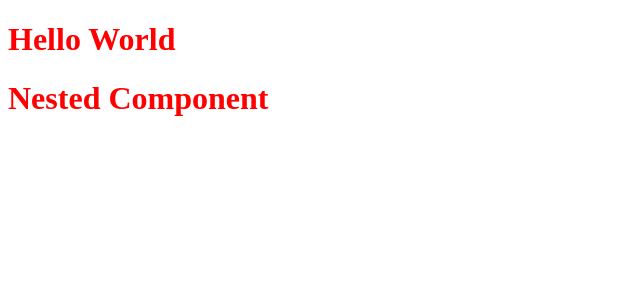
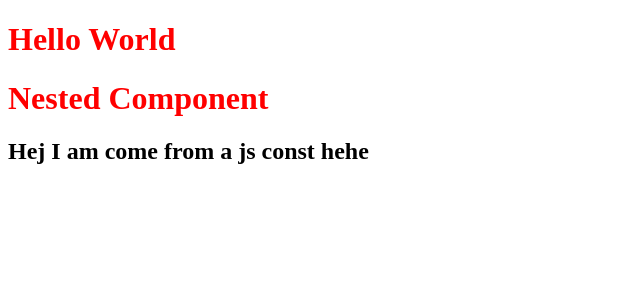
Before and after one commit to jumistrandberg/vue-tutorial-with-comments, a Vue app: page / in a window 1280 px wide. Shown: the top 300 px of the page, without its empty margins (0-640 px from the left). Built offline with nearby package versions, Linux system fonts and the light colour scheme.

Commit message:
Adds component to show text interpolation and imports it in App

```diff
--- a/src/App.vue
+++ b/src/App.vue
@@ -1,9 +1,13 @@
 <script setup>
 // Import inside script setup
 import HelloWorld from "./components/HelloWorld.vue";
+import MyComponent from "./components/MyComponent.vue";
 </script>
+
 <template>
   <!-- The App component is the parent component of all other components. -->
   <HelloWorld />
+  <MyComponent />
 </template>
+
 <style scoped></style>
--- /dev/null
+++ b/src/components/MyComponent.vue
@@ -0,0 +1,8 @@
+<script setup>
+const myMessage = "Hej I am come from a js const hehe";
+</script>
+
+<template>
+    <!-- Syntax for text interpolation, how to extract data from js to html dynamically -->
+    <h2>{{ myMessage }}</h2>
+</template>
```
